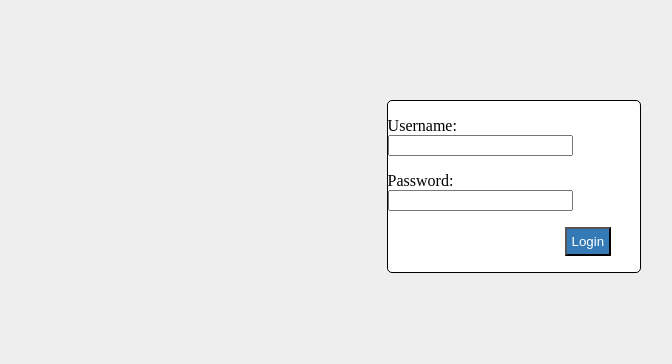
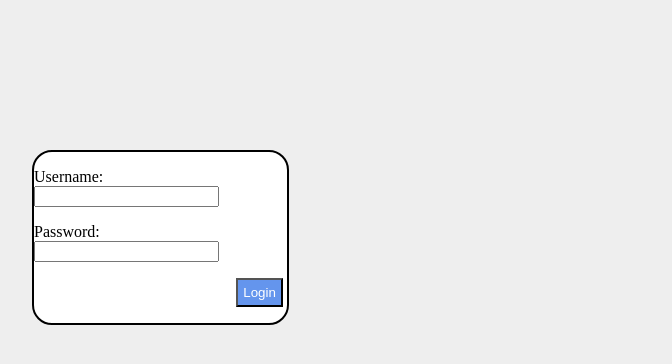
Before and after one commit to daniellcell/csci3100-project, a PHP site: page / in a window 1280 px wide. Shown: the top 364 px of the page, without its empty margins (126-798 px from the left). Run offline with PHP 8.4, Linux system fonts and the light colour scheme.

Commit message:
Update style.css

```diff
--- a/style.css
+++ b/style.css
@@ -2,15 +2,15 @@ body{
 	background: #eee;
 }
 #frame{
-	border: solid black 1px;
+	border: solid black 2px;
 	width: 20%;
-	border-radius: 5px;
-	margin: 100px auto;
+	border-radius: 20px;
+	margin: 150px;
 	background: white;
 }
 #button{
 		color: #fff;
-		background: #337ab7;
+		background: #6495ED;
 		padding: 5px;
-		margin-Left: 70%;
+		margin-Left: 80%;
 }
```
